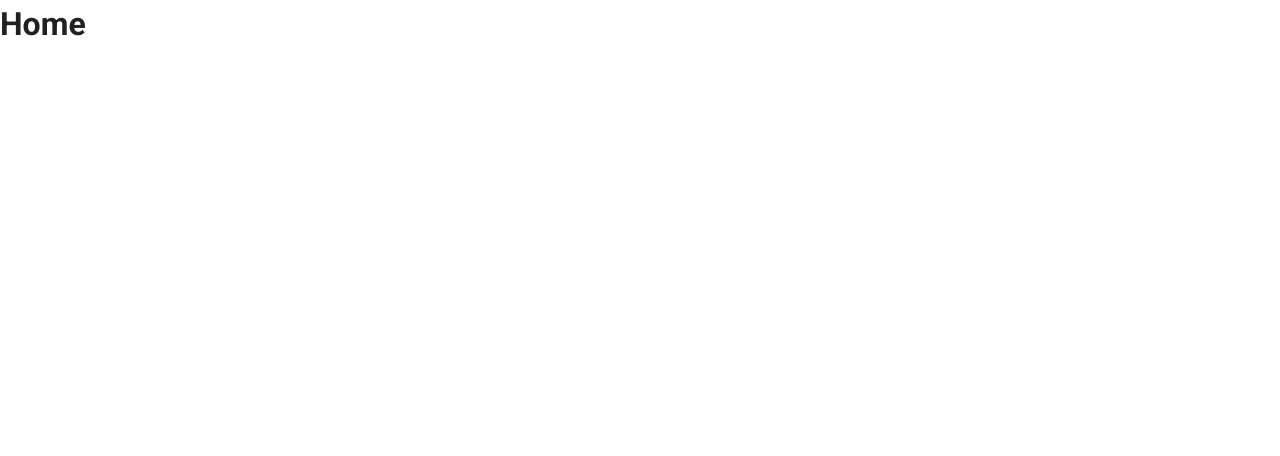
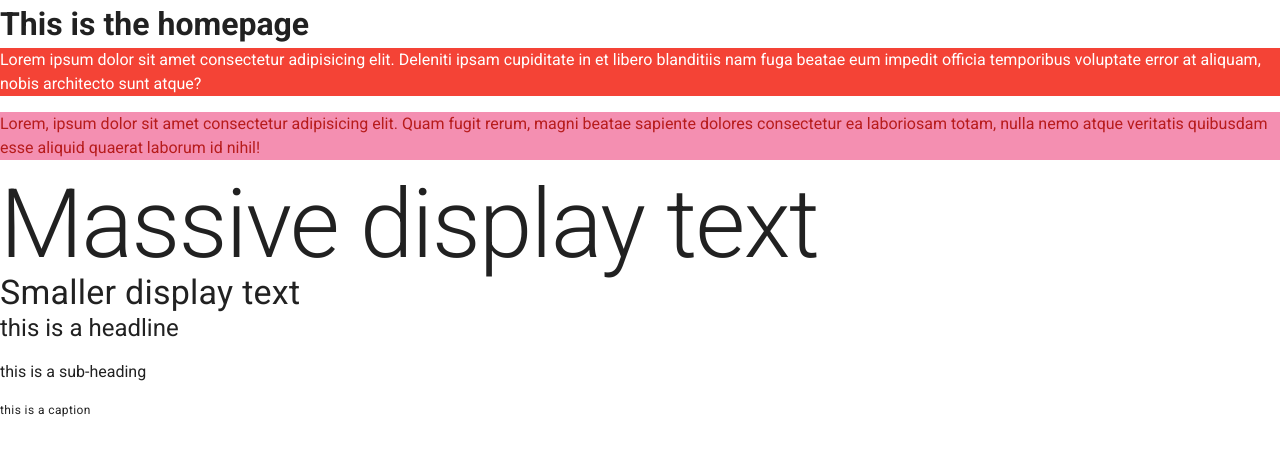
Before and after one commit to manojkmishra/veutify-netn, a Vue app: page / in a window 1280 px wide. Shown: the top 456 px of the page. Built offline with nearby package versions, Linux system fonts and the light colour scheme.

Commit message:
text and color

```diff
--- a/src/views/Home.vue
+++ b/src/views/Home.vue
@@ -1,14 +1,12 @@
 <template>
-<div class="home"><h1>Home</h1></div>
+  <div class="home">
+    <h1>This is the homepage</h1>
+    <p class="red white--text">Lorem ipsum dolor sit amet consectetur adipisicing elit. Deleniti ipsam cupiditate in et libero blanditiis nam fuga beatae eum impedit officia temporibus voluptate error at aliquam, nobis architecto sunt atque?</p>
+    <p class="pink red--text lighten-3 text--darken-4">Lorem, ipsum dolor sit amet consectetur adipisicing elit. Quam fugit rerum, magni beatae sapiente dolores consectetur ea laboriosam totam, nulla nemo atque veritatis quibusdam esse aliquid quaerat laborum id nihil!</p>
+    <h1 class="display-4">Massive display text</h1>
+    <h4 class="display-1">Smaller display text</h4>
+    <p class="headline">this is a headline</p>
+    <p class="subheading">this is a sub-heading</p>
+    <p class="caption">this is a caption</p>
+  </div>
 </template>
-
-<script>
-// @ is an alias to /src
-
-export default {
-  name: 'home',
-  components: {
-
-  }
-}
-</script>
```
